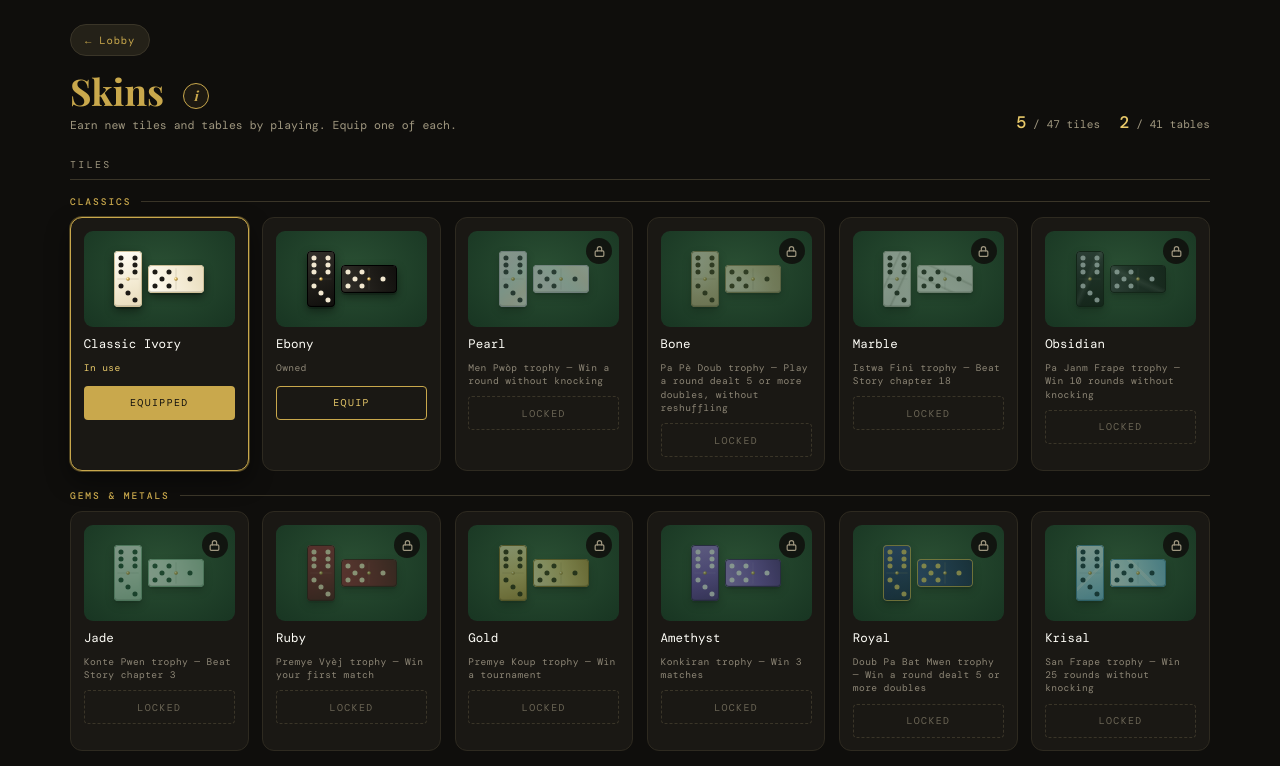
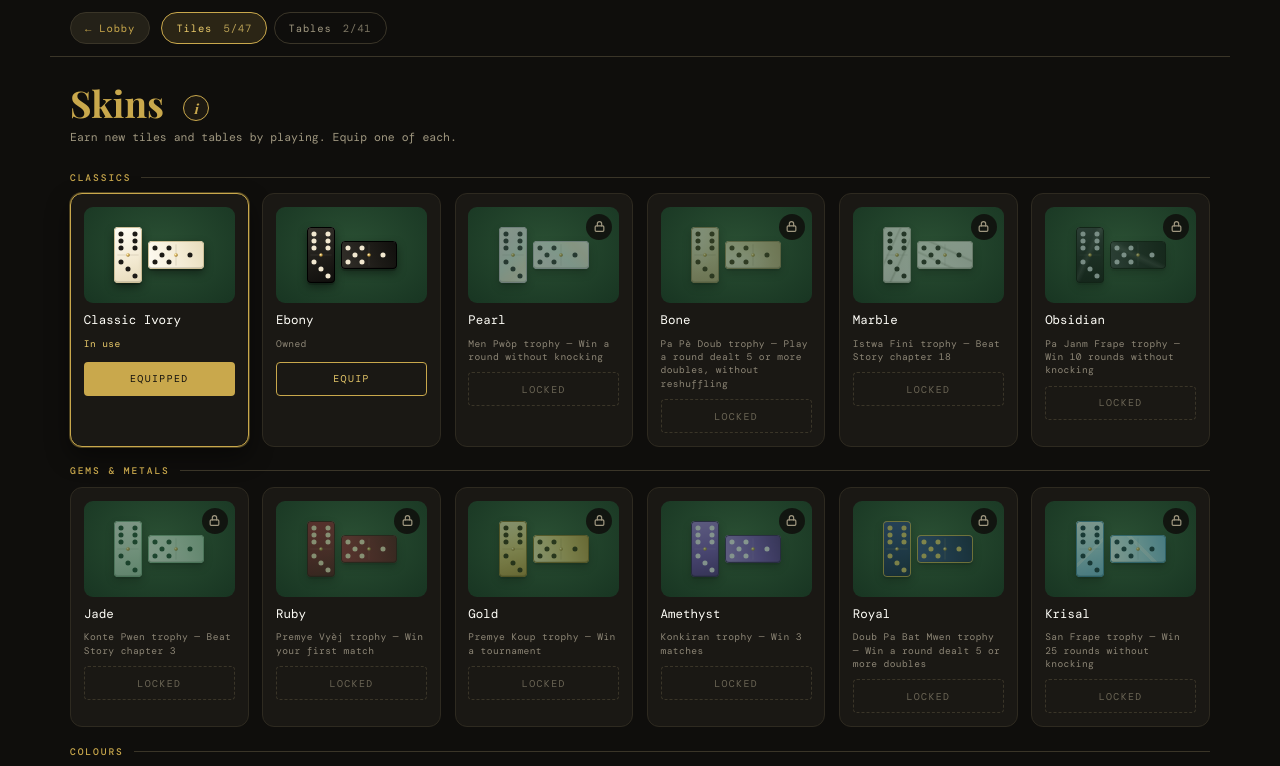
Before and after one commit to WorkVolt-tech/PlayVolt, a React (Vite) app in the folder dominoes/: page /skins in a window 1280 px wide. Shown: the top 766 px of the page. Built offline with nearby package versions, Linux system fonts and the light colour scheme.

Commit message:
Add files via upload

```diff
--- a/dominoes/src/components/GameGuide.css
+++ b/dominoes/src/components/GameGuide.css
@@ -24,6 +24,12 @@
 .guide-x { width: 32px; height: 32px; border-radius: 50%; border: 1px solid var(--border, #3a3528); background: transparent; color: var(--ivory-dim, #a09880); cursor: pointer; }
 .guide-tabs { display: flex; gap: 6px; overflow-x: auto; padding: 6px 16px 10px; scrollbar-width: none; }
 .guide-tabs::-webkit-scrollbar { display: none; }
+/* On a computer (a mouse or trackpad, or a wider screen) there's no easy way to scroll
+   sideways, so the sections wrap onto extra rows and every one is visible.
+   Phones keep the single swipeable row. */
+@media (min-width: 600px), (hover: hover) and (pointer: fine) {
+  .guide-tabs { flex-wrap: wrap; overflow-x: visible; }
+}
 .guide-tabs button {
   flex-shrink: 0; padding: 6px 11px; border-radius: 14px; cursor: pointer; white-space: nowrap;
   border: 1px solid var(--border, #3a3528); background: transparent; color: var(--ivory-dim, #a09880);
--- a/dominoes/src/pages/Skins.css
+++ b/dominoes/src/pages/Skins.css
@@ -2,7 +2,10 @@
 .skins-page {
   min-height: 100dvh;
   box-sizing: border-box;
-  padding: calc(1.5rem + env(safe-area-inset-top, 0px)) 1.25rem calc(2.5rem + env(safe-area-inset-bottom, 0px));
+  /* the pinned bar below carries the room for the status bar / camera */
+  padding: 0 1.25rem calc(2.5rem + env(safe-area-inset-bottom, 0px));
+  padding-left: calc(1.25rem + env(safe-area-inset-left, 0px));
+  padding-right: calc(1.25rem + env(safe-area-inset-right, 0px));
   max-width: 1180px;
   margin: 0 auto;
   background: var(--bg);
@@ -10,7 +13,7 @@
   font-family: 'DM Mono', ui-monospace, monospace;
 }
 .skins-head { display: flex; align-items: flex-end; justify-content: space-between; gap: 1rem; flex-wrap: wrap; margin-bottom: 1.6rem; }
-.skins-head h1 { font-family: 'Playfair Display', Georgia, serif; font-size: 2.3rem; color: var(--gold); margin: 0.6rem 0 0.2rem; }
+.skins-head h1 { font-family: 'Playfair Display', Georgia, serif; font-size: 2.3rem; color: var(--gold); margin: 0.2rem 0 0.2rem; }
 .skins-head p { margin: 0; font-size: 0.72rem; color: var(--ivory-dim); }
 .skins-back {
   height: 32px; padding: 0 14px; border-radius: 16px;
@@ -112,3 +115,20 @@
 .skins-shop-msg { margin: 0 0 0.8rem; padding: 0.55rem 0.8rem; border-radius: 8px; font-size: 0.68rem; border: 1px solid #8a3a3a; color: #e07a7a; background: rgba(138,58,58,0.12); }
 .skins-shop-msg.ok { border-color: rgba(76,170,110,0.5); color: #8fe0aa; background: rgba(76,170,110,0.1); }
 .skin-buy.wide { width: 100%; justify-content: center; margin-top: 8px; height: 34px; }
+
+/* Back button + Tiles / Tables tabs, pinned to the top while scrolling.
+   Its top padding keeps it clear of the status bar / camera in the app. */
+.skins-bar {
+  position: sticky; top: 0; z-index: 20;
+  display: flex; align-items: center; gap: 0.7rem; flex-wrap: wrap;
+  margin: 0 -1.25rem 1.1rem; padding: calc(0.75rem + env(safe-area-inset-top, 0px)) 1.25rem 0.75rem;
+  background: var(--bg); border-bottom: 1px solid var(--border);
+}
+.skins-tabs { display: flex; gap: 0.4rem; }
+.skins-tabs button {
+  height: 32px; padding: 0 14px; border-radius: 16px; cursor: pointer;
+  border: 1px solid var(--border); background: transparent; color: var(--ivory-dim);
+  font-family: inherit; font-size: 0.66rem; letter-spacing: 0.08em;
+}
+.skins-tabs button span { margin-left: 4px; opacity: 0.75; }
+.skins-tabs button.on { border-color: var(--gold); background: rgba(201,168,76,0.15); color: var(--gold-glow); }
--- a/dominoes/src/pages/Skins.jsx
+++ b/dominoes/src/pages/Skins.jsx
@@ -34,6 +34,15 @@ export default function Skins() {
 
   const owned = ownedSkins(stats)
 
+  // Tiles and Tables are separate tabs (remembered while you're on the site), and
+  // the bar holding them and the back button stays pinned to the top as you scroll.
+  const [tab, setTab] = useState(() => { try { return sessionStorage.getItem('dekabess_skins_tab') || 'tiles' } catch { return 'tiles' } })
+  function openTab(t) {
+    setTab(t)
+    try { sessionStorage.setItem('dekabess_skins_tab', t) } catch { /* ignore */ }
+    window.scrollTo({ top: 0 })
+  }
+
   // Gemini / Libra: which version each card shows (the equipped one first)
   const [picks, setPicks] = useState({})
   const pickOf = id => picks[id] || (tableBase(equipped.table) === id && tableVariant(equipped.table)) || Object.keys(TABLE_SKINS[id].variants || {})[0] || null
@@ -68,21 +77,27 @@ export default function Skins() {
 
   return (
     <div className="skins-page">
+      <div className="skins-bar">
+        <button className="skins-back" onClick={() => navigate('/')}>← Lobby</button>
+        <div className="skins-tabs" role="tablist" aria-label="Skins">
+          <button role="tab" aria-selected={tab === 'tiles'} className={tab === 'tiles' ? 'on' : ''} onClick={() => openTab('tiles')}>
+            Tiles <span>{owned.tiles.size}/{TILE_UNLOCKS.length}</span>
+          </button>
+          <button role="tab" aria-selected={tab === 'tables'} className={tab === 'tables' ? 'on' : ''} onClick={() => openTab('tables')}>
+            Tables <span>{owned.tables.size}/{TABLE_UNLOCKS.length}</span>
+          </button>
+        </div>
+      </div>
+
       <div className="skins-head">
         <div>
-          <button className="skins-back" onClick={() => navigate('/')}>← Lobby</button>
           <h1>Skins <InfoButton section="skins" label="About skins and the shop" style={{ marginLeft: 10, verticalAlign: 'middle' }} /></h1>
           <p>Earn new tiles and tables by playing. Equip one of each.</p>
-        </div>
-        <div className="skins-count">
-          <span><strong>{owned.tiles.size}</strong> / {TILE_UNLOCKS.length} tiles</span>
-          <span><strong>{owned.tables.size}</strong> / {TABLE_UNLOCKS.length} tables</span>
         </div>
       </div>
 
       {shopMsg && <div className={`skins-shop-msg ${shopMsg.ok ? 'ok' : ''}`}>{shopMsg.text}</div>}
-      <h2 className="skins-section">Tiles</h2>
-      {groupCards(tileCards, TILE_GROUPS).map(g => (
+      {tab === 'tiles' && groupCards(tileCards, TILE_GROUPS).map(g => (
         <section key={g.label} className="skins-group">
           <h3 className="skins-group-title">{g.label}</h3>
           <div className="skins-grid tiles">
@@ -111,8 +126,7 @@ export default function Skins() {
         </section>
       ))}
 
-      <h2 className="skins-section">Tables</h2>
-      {groupCards(tableCards, TABLE_GROUPS).map(g => (
+      {tab === 'tables' && groupCards(tableCards, TABLE_GROUPS).map(g => (
         <section key={g.label} className="skins-group">
           <h3 className="skins-group-title">{g.label}</h3>
           <div className="skins-grid tables">
--- a/dominoes/src/pages/StoryChallenge.css
+++ b/dominoes/src/pages/StoryChallenge.css
@@ -88,7 +88,8 @@
 .sc-btn:disabled { opacity: 0.5; cursor: not-allowed; }
 .sc-btn.ghost { background: transparent; color: var(--ivory-dim); border: 1px solid var(--border); }
 
-.sc-empty { padding: 3rem 1.5rem; text-align: center; color: var(--ivory-dim); font-family: 'DM Mono', monospace; font-size: 0.72rem; }
+/* Practice's setup screen: clear of the status bar / camera when installed as an app */
+.sc-empty { padding: calc(3rem + env(safe-area-inset-top, 0px)) calc(1.5rem + env(safe-area-inset-right, 0px)) 3rem calc(1.5rem + env(safe-area-inset-left, 0px)); text-align: center; color: var(--ivory-dim); font-family: 'DM Mono', monospace; font-size: 0.72rem; }
 .sc-empty p { margin-bottom: 1.2rem; }
 
 .sc-picks { display: flex; flex-wrap: wrap; gap: 0.5rem; justify-content: center; margin: 1rem 0 1.4rem; }
--- a/dominoes/src/pages/StoryMap.css
+++ b/dominoes/src/pages/StoryMap.css
@@ -4,8 +4,10 @@
   min-height: 100dvh;
   background: var(--bg);
   color: var(--ivory);
-  padding: 1rem 1rem 3rem;
-  padding-bottom: calc(3rem + env(safe-area-inset-bottom, 0px));
+  /* Installed as an app, the page is drawn under the phone's status bar (time,
+     battery) and, sideways, the camera. Leave room for them (0 in a browser). */
+  padding: calc(1rem + env(safe-area-inset-top, 0px)) calc(1rem + env(safe-area-inset-right, 0px))
+           calc(3rem + env(safe-area-inset-bottom, 0px)) calc(1rem + env(safe-area-inset-left, 0px));
   font-family: 'DM Mono', monospace;
 }
 
--- a/dominoes/src/pages/Tournament.css
+++ b/dominoes/src/pages/Tournament.css
@@ -5,8 +5,10 @@
   background: var(--bg);
   color: var(--ivory);
   font-family: 'DM Mono', monospace;
-  padding: 1rem 1rem 3rem;
-  padding-bottom: calc(3rem + env(safe-area-inset-bottom, 0px));
+  /* Installed as an app, the page is drawn under the phone's status bar (time,
+     battery) and, sideways, the camera. Leave room for them (0 in a browser). */
+  padding: calc(1rem + env(safe-area-inset-top, 0px)) calc(1rem + env(safe-area-inset-right, 0px))
+           calc(3rem + env(safe-area-inset-bottom, 0px)) calc(1rem + env(safe-area-inset-left, 0px));
 }
 
 .tp-header { display: flex; align-items: center; justify-content: space-between; margin-bottom: 0.4rem; }
--- a/dominoes/src/version.js
+++ b/dominoes/src/version.js
@@ -1,4 +1,4 @@
 // The version shown at the bottom of the lobby. Bumped with every delivery,
 // so a glance at the lobby tells you whether the newest code is live.
-export const VERSION = 'v1.27'
-export const VERSION_NOTE = 'Jazz, Maroon, Neg Maron tall artwork'
+export const VERSION = 'v1.28'
+export const VERSION_NOTE = 'Clock spacing, Skins tabs, guide menu'
```
